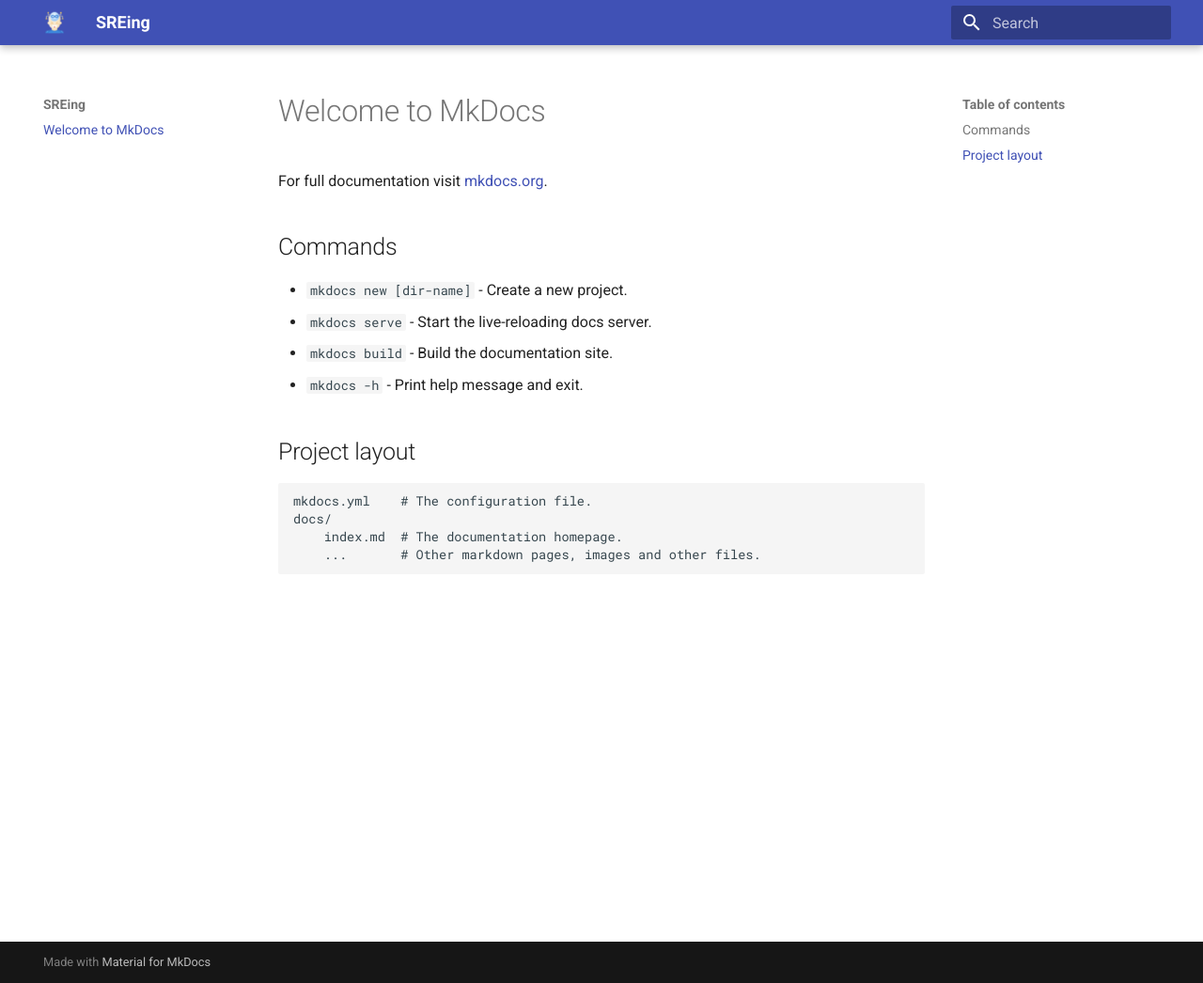
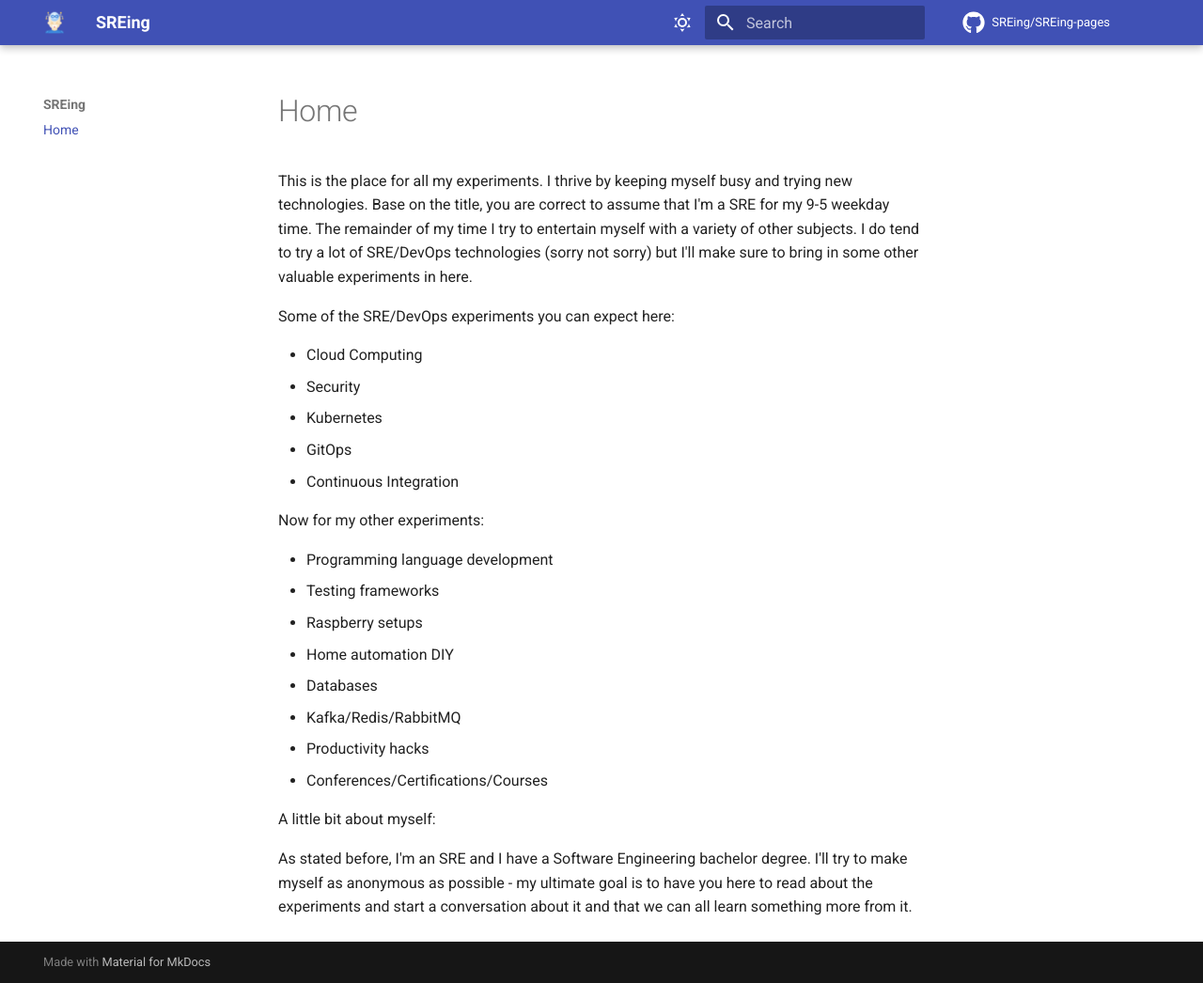
Before and after one commit to SREing/sreing.github.io, an MkDocs documentation site: the page built from docs/index.md, in a window 1280 px wide and 1046 px high. Shown: the whole window at 94% size. Built offline with MkDocs 1.6.1 and Material for MkDocs 9.7.7, drawn with Linux system fonts in a browser that asks for light colours; comment, search, counter and statistics services are not loaded.

Commit message:
Adding the home page

```diff
--- a/docs/index.md
+++ b/docs/index.md
@@ -1,17 +1,25 @@
-# Welcome to MkDocs
+This is the place for all my experiments. I thrive by keeping myself busy and trying new technologies. Base on the title, you are correct to assume that I'm a SRE for my 9-5 weekday time. The remainder of my time I try to entertain myself with a variety of other subjects. I do tend to try a lot of SRE/DevOps technologies (sorry not sorry) but I'll make sure to bring in some other valuable experiments in here.
 
-For full documentation visit [mkdocs.org](https://www.mkdocs.org).
+Some of the SRE/DevOps experiments you can expect here:
 
-## Commands
+- Cloud Computing
+- Security
+- Kubernetes
+- GitOps
+- Continuous Integration
 
-* `mkdocs new [dir-name]` - Create a new project.
-* `mkdocs serve` - Start the live-reloading docs server.
-* `mkdocs build` - Build the documentation site.
-* `mkdocs -h` - Print help message and exit.
 
-## Project layout
+Now for my other experiments:
 
-    mkdocs.yml    # The configuration file.
-    docs/
-        index.md  # The documentation homepage.
-        ...       # Other markdown pages, images and other files.
+- Programming language development
+- Testing frameworks
+- Raspberry setups
+- Home automation DIY
+- Databases
+- Kafka/Redis/RabbitMQ
+- Productivity hacks
+- Conferences/Certifications/Courses
+
+A little bit about myself:
+
+As stated before, I'm an SRE and I have a Software Engineering bachelor degree. I'll try to make myself as anonymous as possible - my ultimate goal is to have you here to read about the experiments and start a conversation about it and that we can all learn something more from it.
--- a/mkdocs.yml
+++ b/mkdocs.yml
@@ -1,4 +1,34 @@
 site_name: SREing
+repo_url: https://github.com/SREing/SREing-pages
+repo_name: SREing/SREing-pages
 theme:
   name: material
   logo: assets/logo.png
+  language: en
+  favicon: assets/logo.png
+  palette:
+    - scheme: default
+      media: "(prefers-color-scheme: light)"
+      primary: indigo
+      accent: deep purple
+      toggle:
+        icon: material/weather-sunny
+        name: Switch to dark mode
+    - scheme: slate
+      media: "(prefers-color-scheme: dark)"
+      primary: indigo
+      accent: deep purple
+      toggle:
+        icon: material/weather-night
+        name: Switch to light mode
+  icon:
+    repo: fontawesome/brands/github
+  features:
+    - navigation.instant
+    - navigation.sections
+    - search.suggest
+    - search.highlight
+    - search.share
+plugins:
+  - search
+  - git-revision-date
```
Also changed, not shown: 1 other file.
